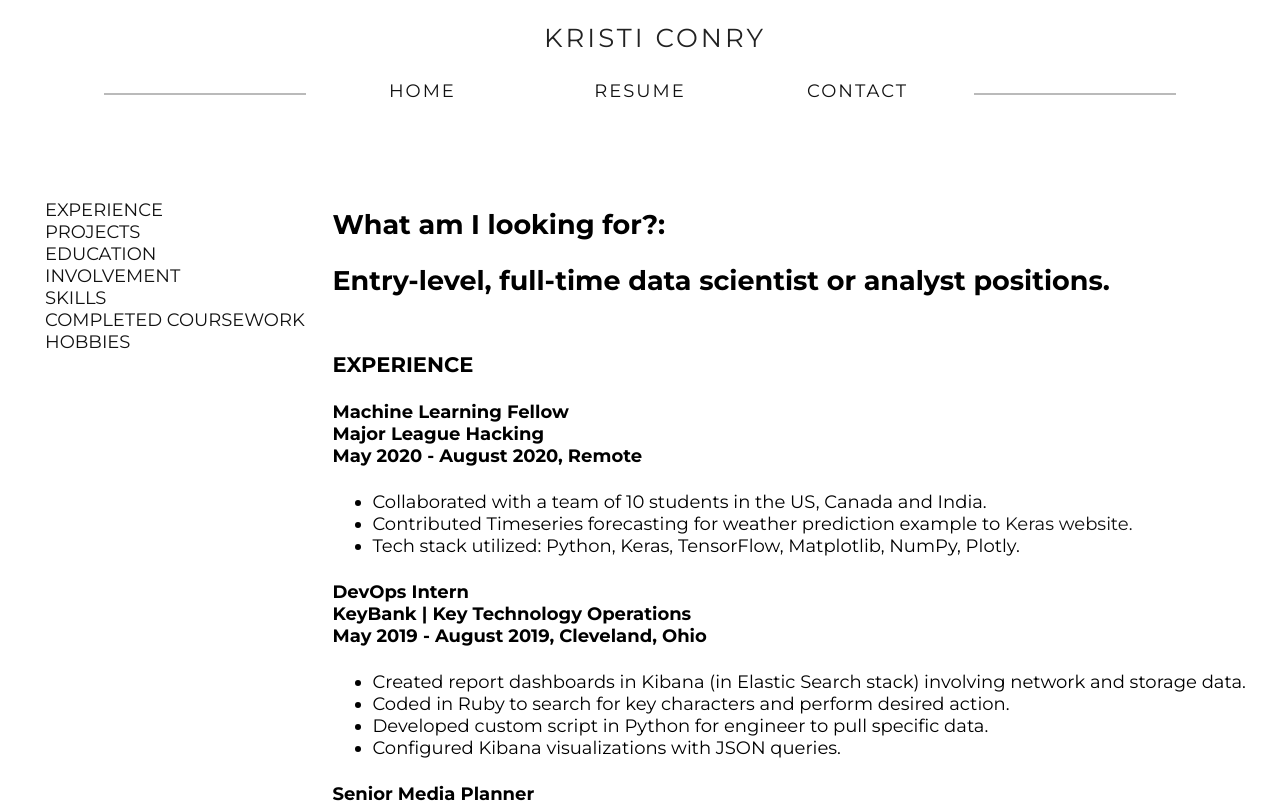
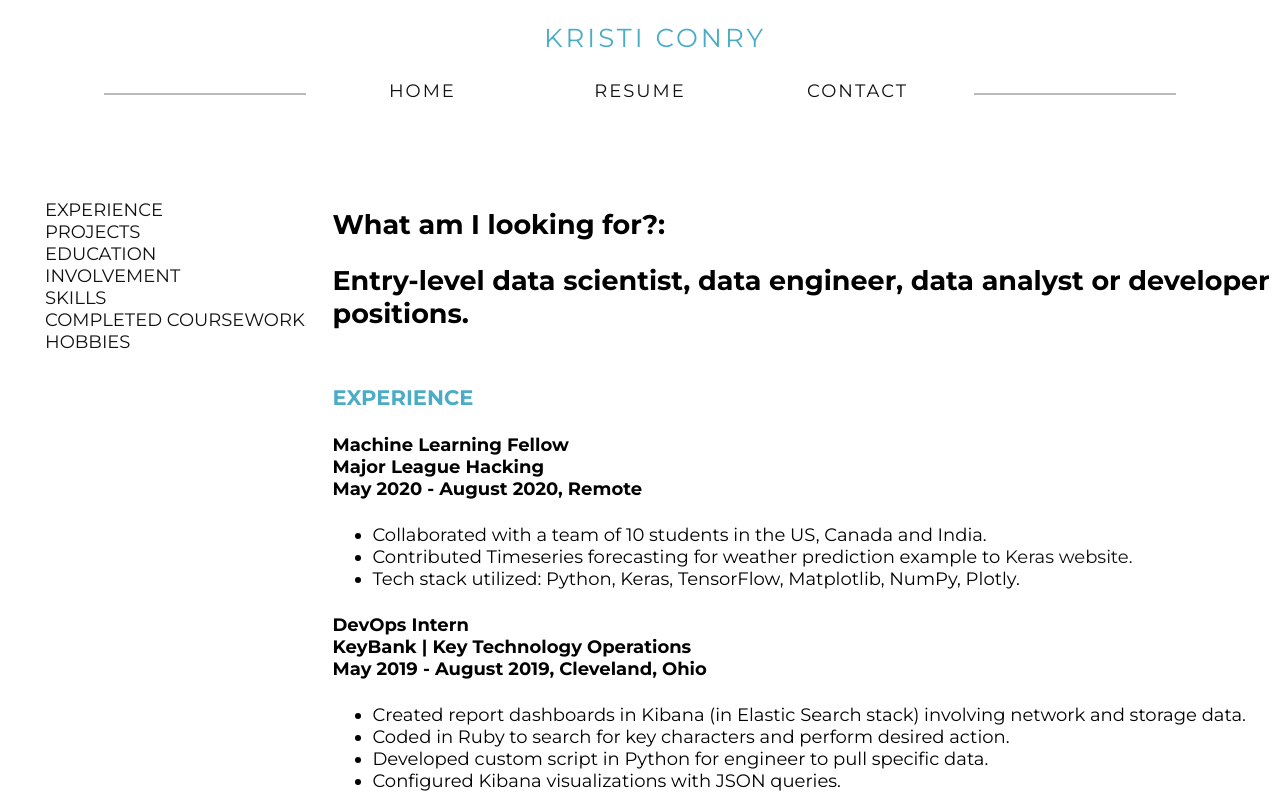
Before and after one commit to ktakattack/website, an Angular app: page /resume in a window 1280 px wide. Shown: the top 803 px of the page. Built offline with nearby package versions, Linux system fonts and the light colour scheme.

Commit message:
changed font color of header and sections on resume. change highlight link color only on resume page.

```diff
--- a/src/app/nav/nav.component.sass
+++ b/src/app/nav/nav.component.sass
@@ -14,7 +14,7 @@ h1.logo
 
         font-size: 26px !important
 
-        color: #222
+        color: #4bacc6
 
         margin-block-start: 0.67em
         margin-block-end: 0.67em
--- a/src/app/resume/resume.component.html
+++ b/src/app/resume/resume.component.html
@@ -1,11 +1,12 @@
 <section>
+    <!-- sidebar mini nav -->
     <nav>
         <ul>
             <li>
-                <a href="/resume#EXPERIENCE">EXPERIENCE</a>
+                <a href="/resume#EXPERIENCE"> EXPERIENCE</a>
             </li>
             <li>
-                <a href="/resume#PROJECTS">PROJECTS</a>
+                <a href="/resume#PROJECTS"> PROJECTS</a>
             </li>
             <li>
                 <a href="/resume#EDUCATION">EDUCATION</a>
@@ -27,7 +28,7 @@
 
     <article>
         <h2>What am I looking for?: <br /></h2>
-        <h2>Entry-level, full-time data scientist or analyst positions. <br /><br />
+        <h2>Entry-level data scientist, data engineer, data analyst or developer positions. <br /><br />
         </h2>
 
         <h3>
--- a/src/app/resume/resume.component.sass
+++ b/src/app/resume/resume.component.sass
@@ -14,6 +14,9 @@ nav
   -ms-flex: 1
   flex: 1
   padding: 5px
+
+  a:hover
+    color: #4bacc6
 
 
 /* Style the list inside the menu */
@@ -34,6 +37,13 @@ article
   flex: 3
   padding: 10px
 
+  h3
+    color: #4bacc6
+  a:hover
+    color: #4bacc6
+
+// teal
+//   color: #4bacc6
 
 /* Style the footer */
 footer
```
